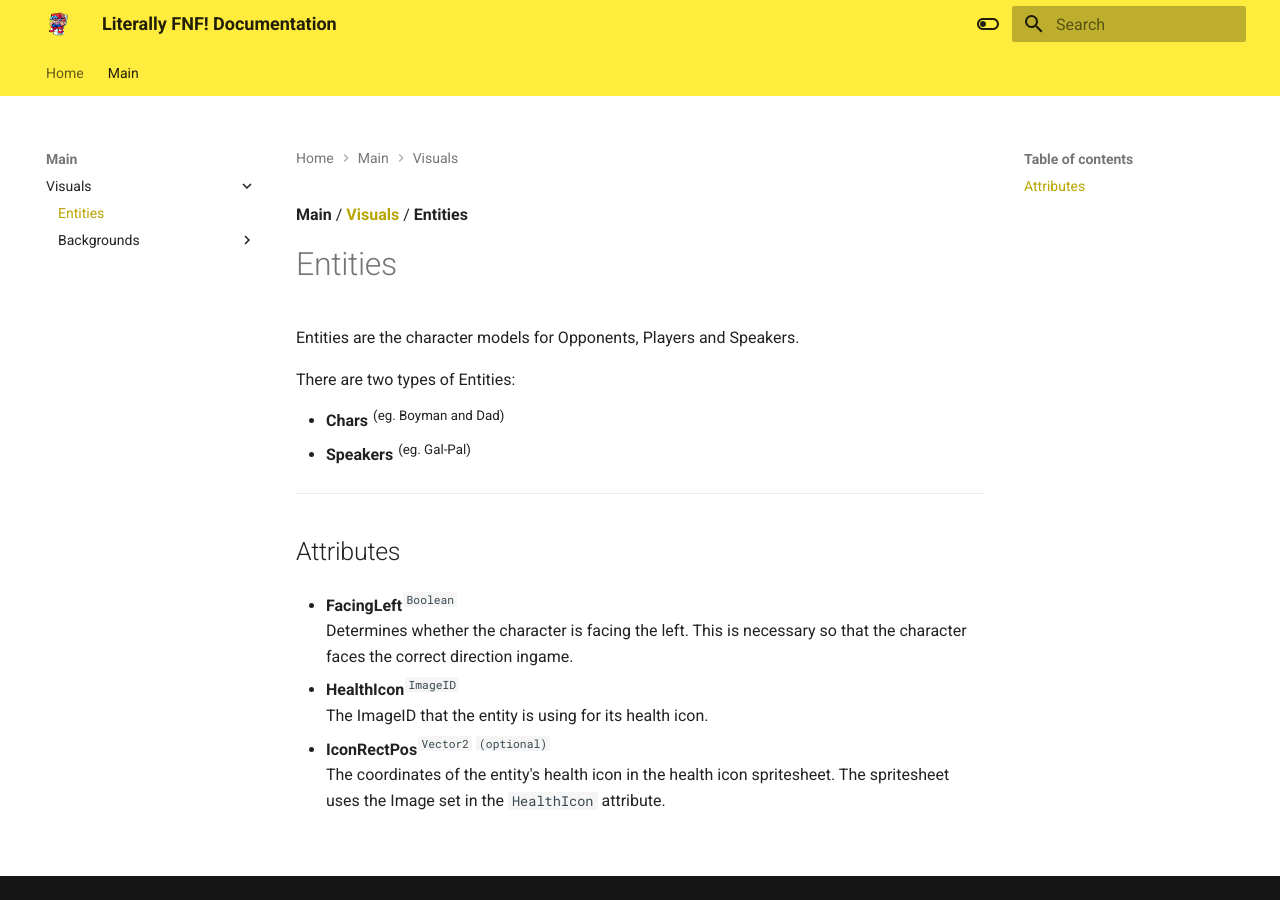
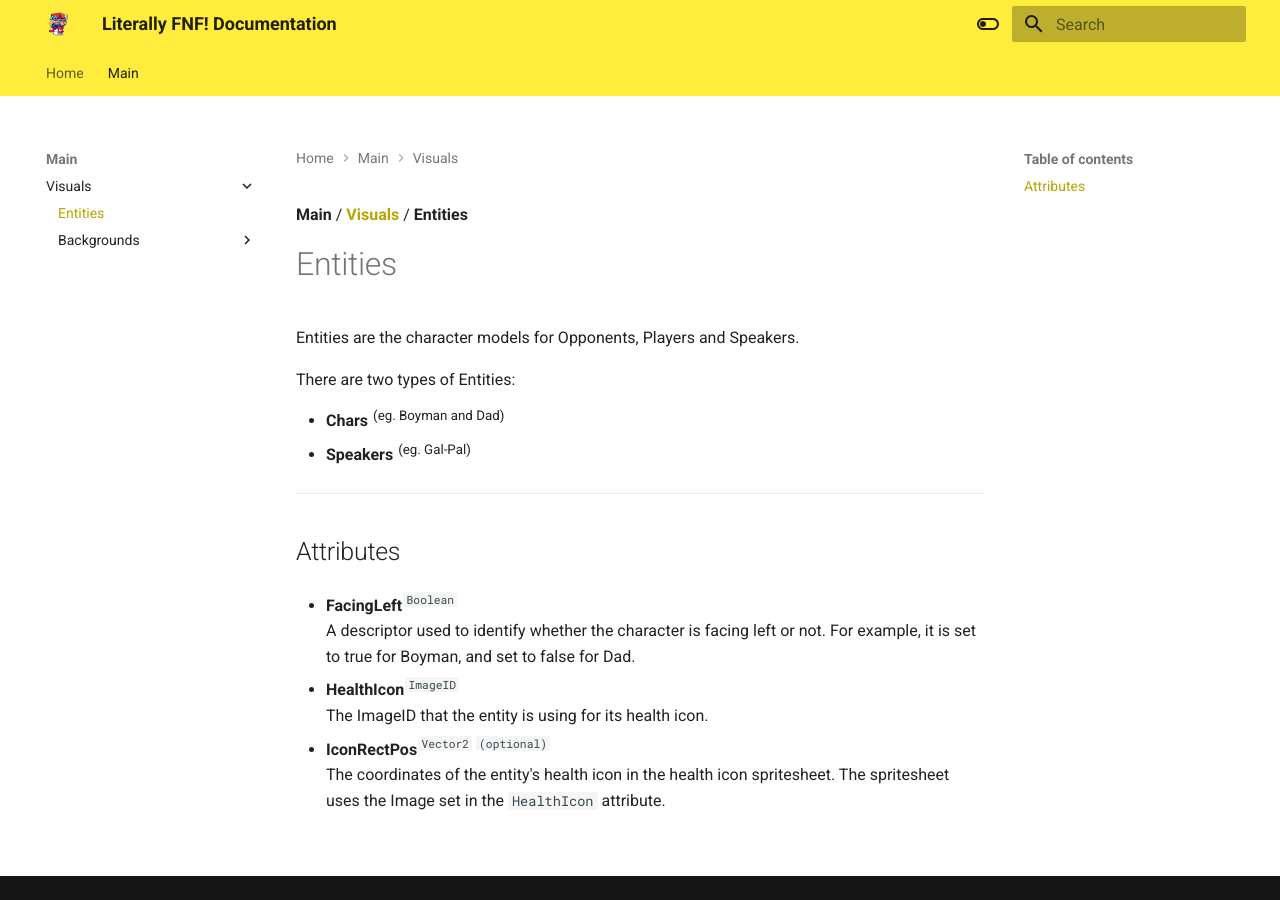
Before and after one commit to toad4085/Literally-FNF-Documentation, an MkDocs documentation site: the page built from docs/main/visuals/entities.md, in a window 1280 px wide. Built offline with MkDocs 1.6.1 and Material for MkDocs 9.7.7, drawn with Linux system fonts in a browser that asks for light colours.

Commit message:
some changes to entities page xD

```diff
--- a/docs/main/visuals/entities.md
+++ b/docs/main/visuals/entities.md
@@ -13,7 +13,7 @@
 ## Attributes
 
 * **FacingLeft**<sup>`Boolean`</sup><br>
-Determines whether the character is facing the left. This is necessary so that the character faces the correct direction ingame.
+A descriptor used to identify whether the character is facing left or not. For example, it is set to true for Boyman, and set to false for Dad.
 
 * **HealthIcon**<sup>`ImageID`</sup><br>
 The ImageID that the entity is using for its health icon.
```
